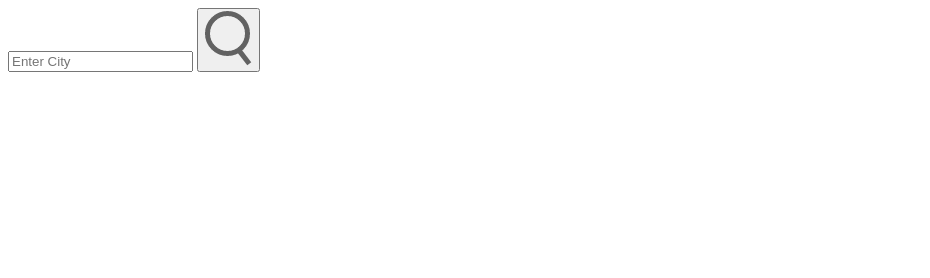
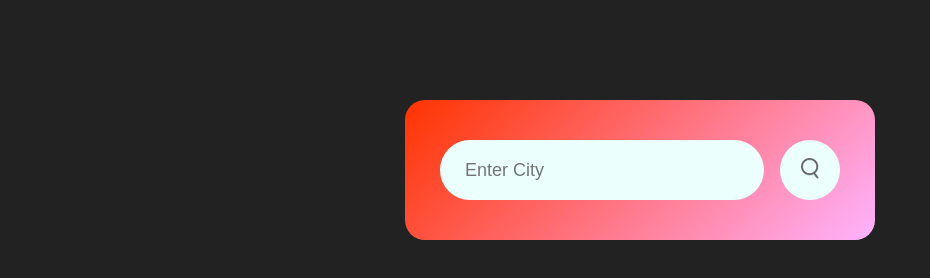
Before and after one commit to navil2468/WeatherApp, a plain HTML site: page index.html in a window 1280 px wide. Shown: the whole page, without its empty margins (0-930 px from the left). Drawn offline with Linux system fonts and the light colour scheme.

Commit message:
Updated and cleaned card class containing search bar

```diff
--- a/index.html
+++ b/index.html
@@ -4,7 +4,7 @@
     <meta charset="UTF-8">
     <meta name="viewport" content="width=device-width, initial-scale=1.0">
     <title>Weather App</title>
-    <link rel="stylesheets" type="text/css" href="/style.css">
+    <link rel="stylesheet" type="text/css" href="/style.css">
 </head>
 <body>
     <div class = "card">
--- a/style.css
+++ b/style.css
@@ -6,16 +6,51 @@
 }
 
 body{
-    background-color: #333;
+    background-color: #222;
 }
 
 .card {
     width: 90%;
     max-width: 470px;
-    background:linear-gradient(135deg, #00feba, #5b548a);
-    color: #fff;
-    margin: 20;
+    background:linear-gradient(135deg, #ff3300, #ffb3ff);
+    color: #4d0000;
+    margin: 100px auto 0;
     border-radius: 20px;
     padding: 40px 35px;
     text-align: center;
 }
+
+.search{
+    width: 100%;
+    display: flex;
+    align-items: center;
+    justify-content: space-between;
+}
+
+.search input{
+    border: 0;
+    outline: 0;
+    background: #ebfffc;
+    color: #555;
+    padding: 10px 25px;
+    height: 60px;
+    border-radius: 30px;
+    flex: 1;
+    margin-right: 16px;
+    font-size: 18px;
+}
+
+.search button{
+    border: 0;
+    outline: 0;
+    background: #ebfffc;
+    border-radius: 50%;
+    width: 60px;
+    height: 60px;
+    cursor: pointer;
+
+}
+
+.search button img{
+    width: 18px;
+}
```
